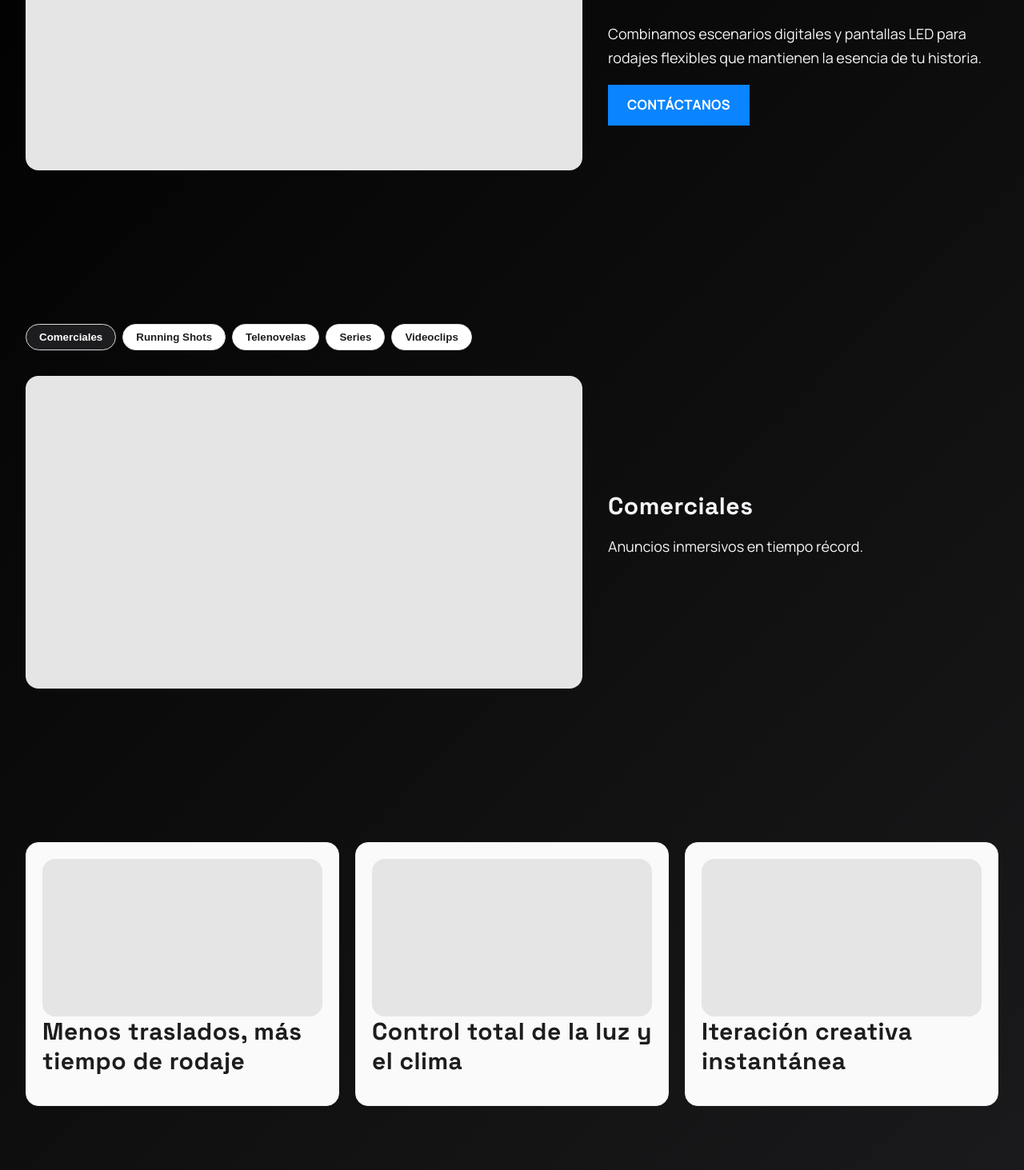
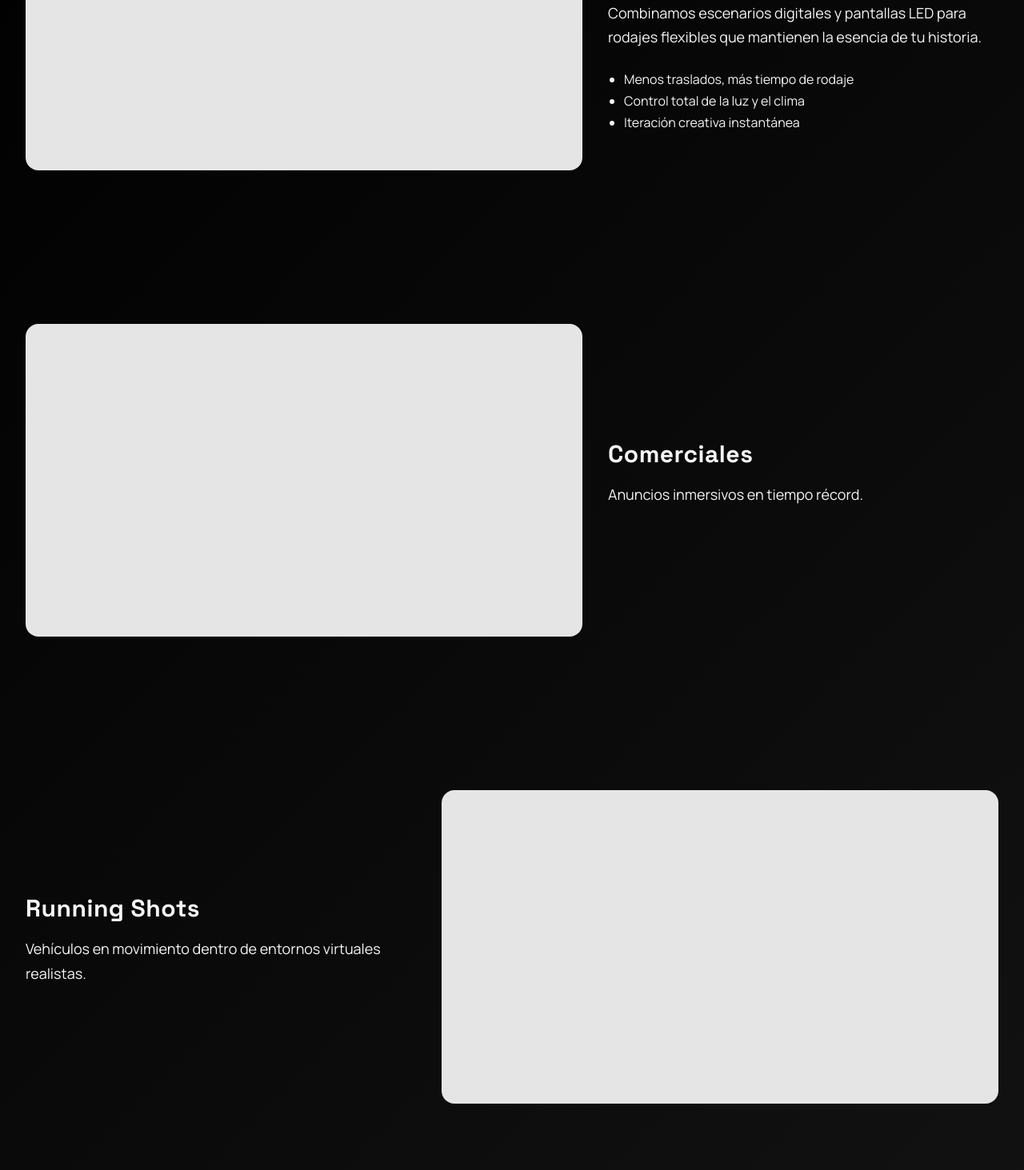
Before and after one commit to Jamon1405/Reto90Dias, a Next.js app: page /virtual in a window 1280 px wide. Shown: the part 227-1690 px from the top of the page at 80% size. Built offline with nearby package versions, Linux system fonts and the light colour scheme.

Commit message:
refactor: streamline virtual production section

```diff
--- a/src/components/VirtualProduction.js
+++ b/src/components/VirtualProduction.js
@@ -1,12 +1,11 @@
 'use client';
-import React, { useState } from 'react';
+import React from 'react';
 
 const content = {
   es: {
     title: 'Virtual Production',
     intro:
       'Combinamos escenarios digitales y pantallas LED para rodajes flexibles que mantienen la esencia de tu historia.',
-    cta: 'Contáctanos',
     categories: [
       {
         label: 'Comerciales',
@@ -39,7 +38,6 @@ const content = {
     title: 'Virtual Production',
     intro:
       'We blend digital environments and LED walls for flexible shoots that keep your story front and center.',
-    cta: 'Contact us',
     categories: [
       {
         label: 'Commercials',
@@ -76,9 +74,6 @@ function slugify(text) {
 
 export default function VirtualProduction({ lang = 'es' }) {
   const t = content[lang];
-  const [active, setActive] = useState(slugify(t.categories[0].label));
-  const contactLink = lang === 'es' ? '/contacto' : '/en/contact';
-
   return (
     <section className="virtual">
       {/* HERO */}
@@ -94,88 +89,31 @@ export default function VirtualProduction({ lang = 'es' }) {
           <div className="txt">
             <h1 className="h1">{t.title}</h1>
             <p className="p">{t.intro}</p>
-            <a href={contactLink} className="button">
-              {t.cta}
-            </a>
+            <ul className="benefits">
+              {t.benefits.map((b) => (
+                <li key={b}>{b}</li>
+              ))}
+            </ul>
           </div>
         </div>
       </header>
 
-      {/* CTA sticky mobile */}
-      <a href={contactLink} className="button cta-mobile">
-        {t.cta}
-      </a>
-
-      {/* APLICACIONES */}
-      <section className="section">
-        <div className="chips">
-          {t.categories.map((c) => {
+      {t.categories.map((c, i) => {
         const slug = slugify(c.label);
         return (
-              <button
-                key={slug}
-                type="button"
-                className={`chip${active === slug ? ' active' : ''}`}
-                onClick={() => setActive(slug)}
-              >
-                {c.label}
-              </button>
-            );
-          })}
-        </div>
-        {t.categories.map((c) => {
-          const slug = slugify(c.label);
-          return (
-            <div
-              key={slug}
-              id={slug}
-              className={`panel${active === slug ? ' open' : ''}`}
-            >
-              <div className="grid">
-                <div
-                  className="img ph"
-                  role="img"
-                  aria-label={`IMG-${slug} 16:9`}
-                >
+          <section key={slug} id={slug} className="section">
+            <div className={`grid${i % 2 ? ' swap' : ''}`}>
+              <div className="img ph" role="img" aria-label={`IMG-${slug} 16:9`}>
                 {/* [IMG-${slug} 16:9] */}
               </div>
               <div className="txt">
-                  <h3 className="h3">{c.label}</h3>
+                <h2 className="h3">{c.label}</h2>
                 <p className="p">{c.body}</p>
               </div>
             </div>
-            </div>
+          </section>
         );
       })}
     </section>
-
-      {/* BENEFICIOS */}
-      <section className="section">
-        <div className="tiles">
-          {t.benefits.map((b) => {
-            const slug = slugify(b);
-            return (
-              <article className="tile" key={b}>
-                <div
-                  className="ph"
-                  role="img"
-                  aria-label={`ICONO/IMG-BENEFICIO-${slug}`}
-                >
-                  {/* [ICONO/IMG-BENEFICIO-${slug}] */}
-                </div>
-                <h3 className="h3">{b}</h3>
-              </article>
-            );
-          })}
-        </div>
-      </section>
-
-      {/* CTA FINAL */}
-      <section className="section final-cta">
-        <a href={contactLink} className="button">
-          {t.cta}
-        </a>
-      </section>
-    </section>
   );
 }
--- a/src/styles/virtual.css
+++ b/src/styles/virtual.css
@@ -2,21 +2,9 @@
 .section{padding:96px 0}
 .section.first{padding-top:48px}
 .grid{display:grid;grid-template-columns:1fr;gap:32px;align-items:center}
-@media(min-width:960px){.grid{grid-template-columns:repeat(12,1fr)}.img{grid-column:span 7}.txt{grid-column:span 5}}
+@media(min-width:960px){.grid{grid-template-columns:repeat(12,1fr)}.img{grid-column:span 7}.txt{grid-column:span 5}.swap .img{order:2}}
 .h1{font-size:clamp(40px,6vw,56px);line-height:1.2;margin:0 0 16px}
 .h3{font-size:clamp(24px,3vw,30px);line-height:1.25;margin:0 0 16px}
 .p{margin-top:12px;font-size:18px;line-height:1.7}
 .ph{aspect-ratio:16/9;background:#e5e5e5;border-radius:16px;display:flex;align-items:center;justify-content:center;color:#666}
-.chips{display:flex;flex-wrap:wrap;gap:8px}
-.chip{border:1px solid #ddd;border-radius:9999px;padding:8px 16px;background:#fff;color:var(--primary);cursor:pointer;font-weight:600}
-.chip.active{background:var(--primary);color:#fff}
-.panel{display:none;margin-top:32px}
-.panel.open{display:block}
-.tiles{display:grid;grid-template-columns:1fr;gap:20px}
-@media(min-width:960px){.tiles{grid-template-columns:repeat(3,1fr)}}
-.tile{background:#fafafa;border:1px solid #eee;border-radius:16px;padding:20px;color:var(--primary)}
-.button{display:inline-block;padding:.75rem 1.5rem;background:var(--accent);color:#fff;text-transform:uppercase;font-weight:700;letter-spacing:1px;text-decoration:none}
-.button:hover{opacity:.9}
-.cta-mobile{position:fixed;bottom:16px;left:50%;transform:translateX(-50%);z-index:30}
-@media(min-width:960px){.cta-mobile{display:none}}
-.final-cta{text-align:center}
+.benefits{margin-top:24px;padding-left:20px;list-style:disc}
```
Lines whose indentation alone changed are shown as unchanged.
